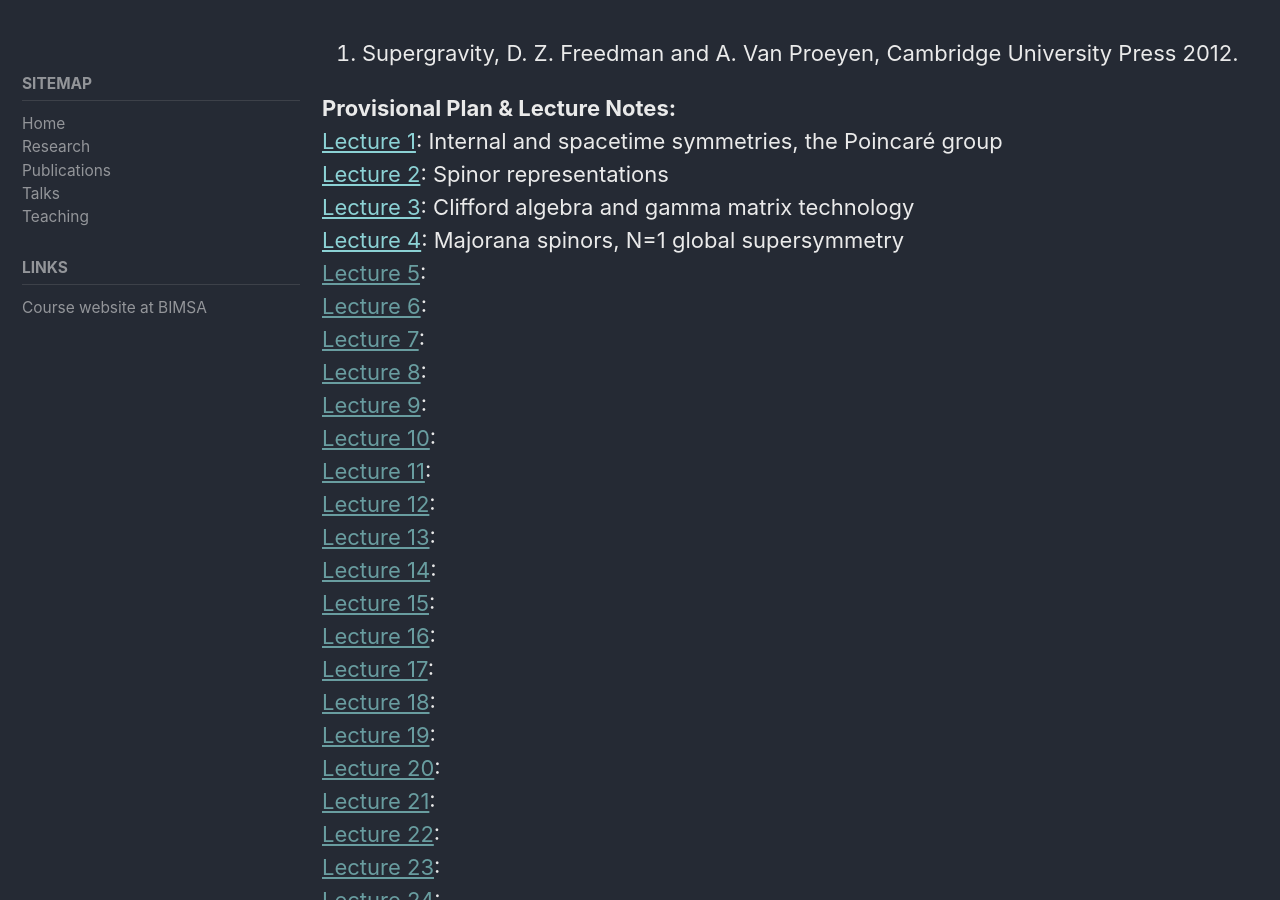
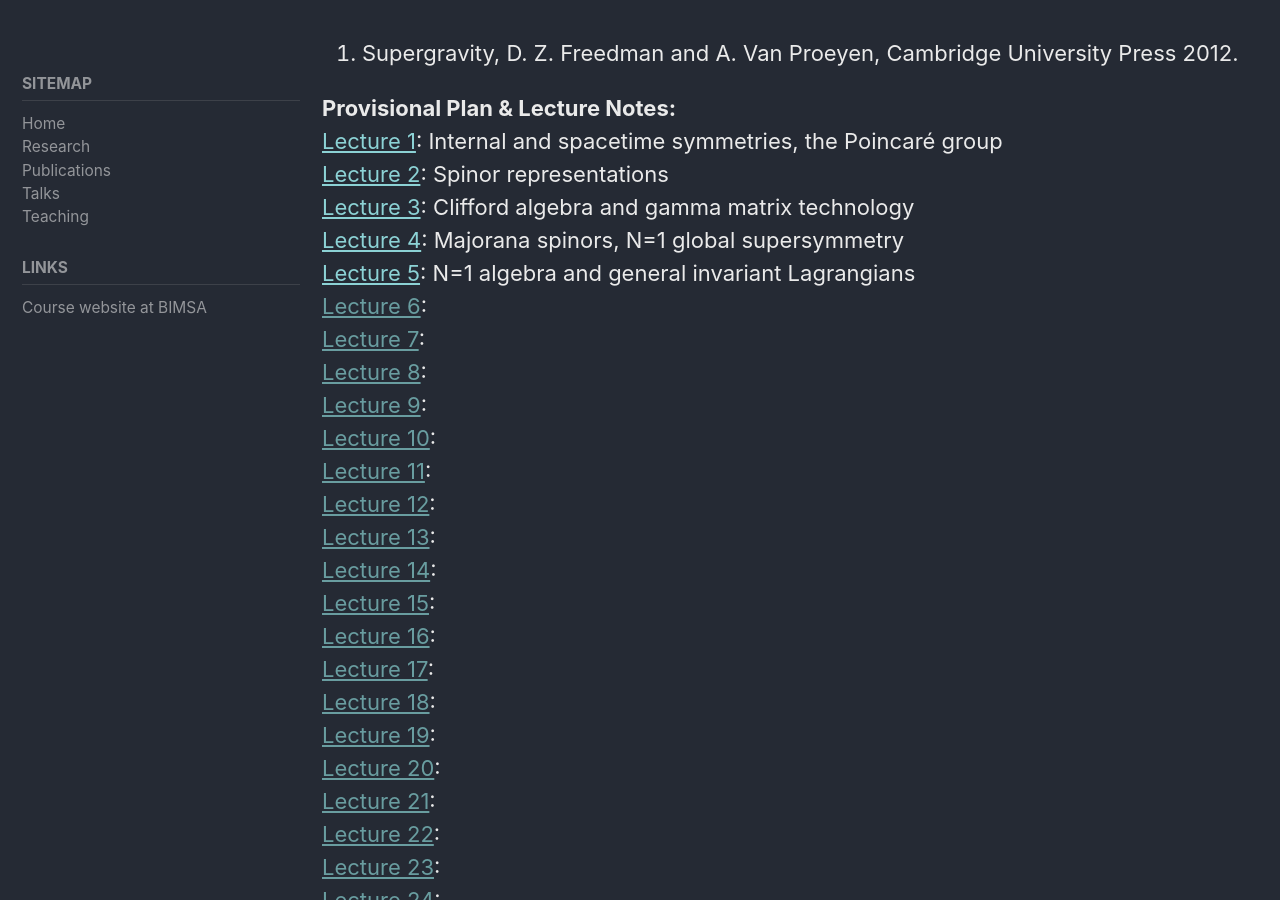
Before and after one commit to ipapadimitriou/ipapadimitriou.github.io, a Jekyll site: the page built from _pages/2022.md, in a window 1280 px wide and 900 px high, scrolled down 662 px. Built offline with Jekyll 4.4.1, drawn with Linux system fonts in a browser that asks for light colours; cached includes are drawn as plain includes.

Commit message:
uploaded lecture 5 of supergravity course

```diff
--- a/_pages/2022.md
+++ b/_pages/2022.md
@@ -50,7 +50,7 @@ General Relativity or basic differential geometry, basic background in supersymm
 [Lecture 2](./attachments/teaching/Introduction to Supergravity 2022/lecture notes/Introduction to Supergravity - Lecture 2.pdf): Spinor representations<br>
 [Lecture 3](./attachments/teaching/Introduction to Supergravity 2022/lecture notes/Introduction to Supergravity - Lecture 3.pdf): Clifford algebra and gamma matrix technology<br>
 [Lecture 4](./attachments/teaching/Introduction to Supergravity 2022/lecture notes/Introduction to Supergravity - Lecture 4.pdf): Majorana spinors, N=1 global supersymmetry<br>
-[Lecture 5](): <br>
+[Lecture 5](./attachments/teaching/Introduction to Supergravity 2022/lecture notes/Introduction to Supergravity - Lecture 5.pdf): N=1 algebra and general invariant Lagrangians<br>
 [Lecture 6](): <br>
 [Lecture 7](): <br>
 [Lecture 8](): <br>
```
Also changed, not shown: 1 other file.
